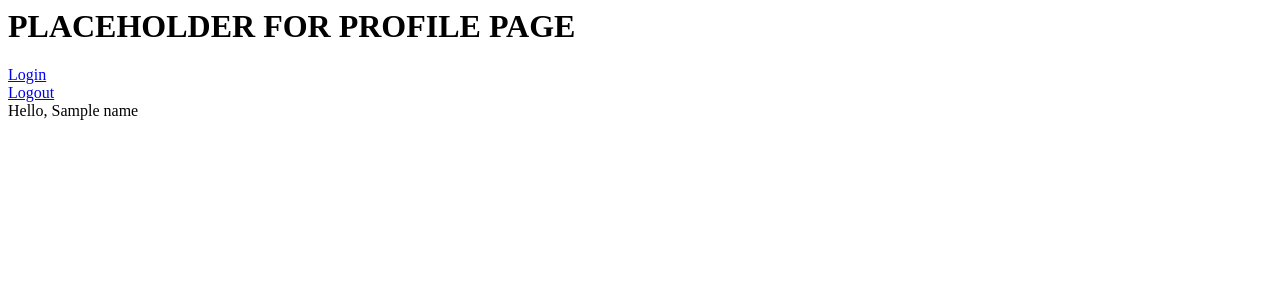
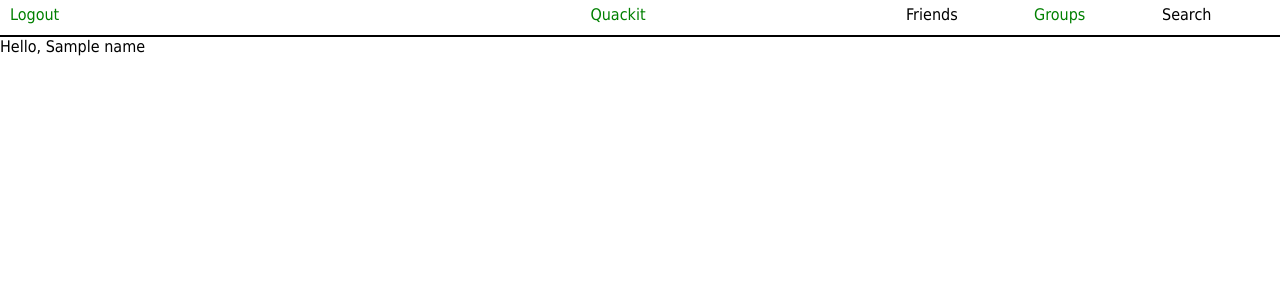
Before and after one commit to cs1520/Quackit, a Flask app: template templates/profile.html in a window 1280 px wide. Shown: the top 300 px of the page. Run offline with Flask 2, Linux system fonts and the light colour scheme; the template is opened without the code that fills it: most values are stand-ins (such as "Sample title", 1, 10 or a date in 2020).

Commit message:
Style added to user pages

```diff
--- a/static/style.css
+++ b/static/style.css
@@ -1,13 +1,3 @@
-input[type = text], select {
-  width: 100%;
-  padding: 12px 20px;
-  margin: 8px 0;
-  display: inline-block;
-  border: 1px solid black;
-  border-radius: 4px;
-  box-sizing: border-box;
-}
-
 button[type = submit] {
   width: 100%;
   background-color: grey;
--- a/templates/profile.html
+++ b/templates/profile.html
@@ -1,18 +1,34 @@
 <html>
-<head><title>Profile</title></head>
-<body>
-    <h1>PLACEHOLDER FOR PROFILE PAGE</h1>
-    <div id = login><a href = '/login'>Login</a></div>
-    <div id = logout><a href = '/logout'>Logout</a></div>
 
-    <div id = hellomessage>Text</div>
+<head>
+    <title>Profile</title>
+    <link href="/static/style.css" rel="stylesheet"></link>
+</head>
+<body id= "body" style='font-family:"Tahoma";'>
+
+  <div id='header'>
+
+    <div id = profile><a href = '/logout'>Logout</a></div>
+    <div id='quackit'><a href='/'>Quackit</a></div>
+    <div id='friends'>Friends</div>
+    <div id='groups'><a href='/groups'>Groups</a></div>
+    <div id='search'>Search</div>
+  </div>
+
+    <!--<div id = login><a href = '/login'>Login</a></div>-->
+
+
+    <div id = hellomessage>
+        <img id = profilepicture></img>
+        Text</div>
 
 
 
 <script type='text/javascript'>
     var username = '{{ name }}'
+    var profilepic = '{{ pic }}'
     document.getElementById("hellomessage").innerText = "Hello, " + username;
-
+    document.getElementById("profilepicture").src = "https://i0.wp.com/riverheadlocal.com/wp-content/uploads/2020/08/2020_0814_crescent-duck-farm-duck-1.jpeg?fit=800%2C520&quality=100&ssl=1";
  /*   function renderPage(d) {
 
         window.alert("test");
```
Also changed, not shown: templates/login.html (+15 -3 lines), templates/register.html (+14 -3 lines).
